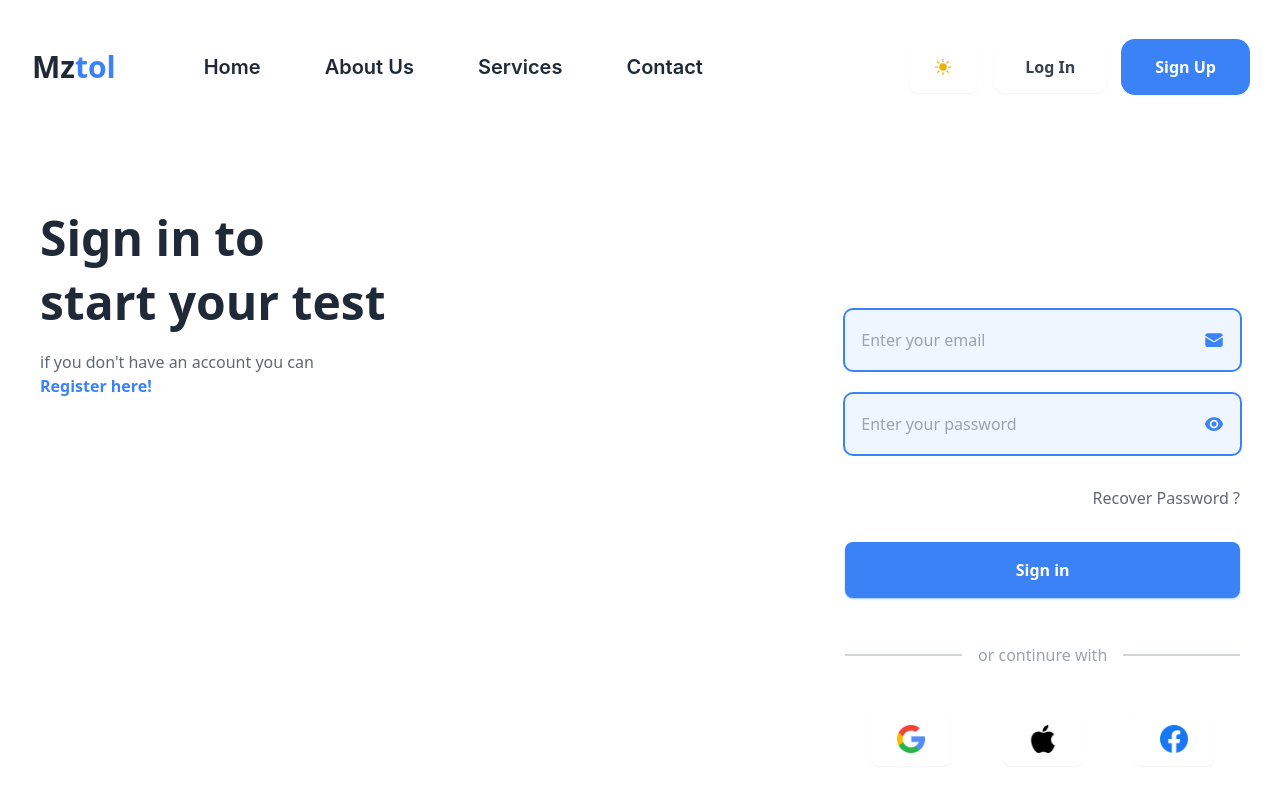
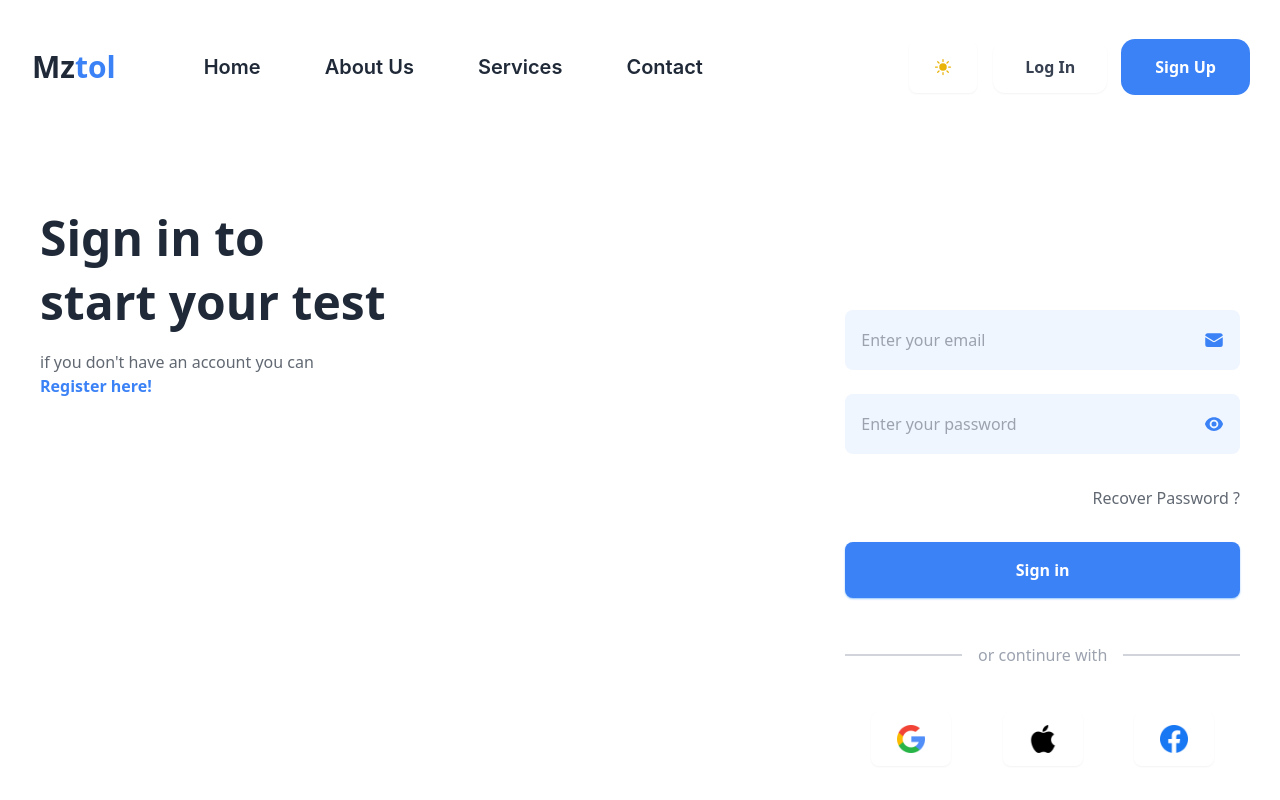
Before and after one commit to chihabMe/daw-addiction-detector, a React (Vite) app in the folder frontend/: page /accounts/login in a window 1280 px wide. Shown: the top 800 px of the page. Built offline with nearby package versions, Linux system fonts and the light colour scheme.

Commit message:
fixed biuld problems

```diff
--- a/frontend/src/components/layout/Header/HeaderDesktopView.tsx
+++ b/frontend/src/components/layout/Header/HeaderDesktopView.tsx
@@ -12,13 +12,13 @@ interface Props {
 const HeaderDesktopView = ({ links }: Props) => {
   const pathname = useLocation().pathname
   return (
-    <div className=" hidden  lg:flex items-center justify-between grow  ">
+    <div className=" hidden   lg:flex items-center justify-between grow  ">
       <nav className="flex  grow ">
         <ul className="flex gap-4 items-center  ">
           {links.map((link, idx) => (
             <li
               key={idx}
-              className="font-[600] font-inter py-3 px-6   text-[20px]   text-text-darker dark:text-text-ligther capitalize hover:text-primary relative"
+              className="font-[600] font-inter py-3 px-6   text-[20px]   text-text-darker dark:text-text-ligther capitalize hover:text-primary  relative"
             >
               {pathname==link.href &&
                 <motion.div
--- a/frontend/src/components/pages/home/Hero.tsx
+++ b/frontend/src/components/pages/home/Hero.tsx
@@ -31,18 +31,19 @@ const Hero = () => {
 
           <div className="flex   items-center gap-6 mt-8">
             <Link to="/quiz" className="">
-              <Button  className="rounded-xl px-4 py-4 md:px-6 md:py-4 !w-full  ">
+              <Button  className="rounded-xl hover:shadow-lg hover:shadow-blue-500 px-4 py-4 md:px-6 md:py-4 !w-full  ">
                 Start Now!
               </Button>
             </Link>
             <Link to="/how-it-works" className="">
-              <Button  className="rounded-xl  px-4 py-4 md:px-6 md:py-4  !w-full bg-transparent text-text-darker dark:text-text-ligther">
+              <Button  className="rounded-xl    px-4 py-4 md:px-6 md:py-4  !w-full bg-transparent text-text-darker dark:text-text-ligther">
                 How It Works?
               </Button>
             </Link>
           </div>
         </div>
-        <div className="hidden   lg:block">
+        <div className="hidden  relative  lg:block">
+          <div className="bg-blue-300 dark:bg-blue-700 absolute -z-10 w-[600px] -translate-y-1/2 h-[450px] top-1/2 bottom-1/2 blur-[100px]"/>
           <img
             className="w-[600px] h-[600px]"
             src="/images/home/doctor.svg"
--- a/frontend/src/components/ui/Button.tsx
+++ b/frontend/src/components/ui/Button.tsx
@@ -1,19 +1,22 @@
-import  {  ReactNode } from "react";
-import { twMerge } from 'tailwind-merge'
+import { HTMLProps, ReactNode } from "react";
+import { twMerge } from "tailwind-merge";
 
-interface Props   {
+interface Props extends HTMLProps<HTMLButtonElement> {
   children: ReactNode;
   className?: string;
   onClick?: () => void;
-  type?:"submit"|"reset";
+  type?: "submit" | "reset";
 }
-const Button = ({ children,className, onClick,type} : Props) => {
-
+const Button = ({ children, className, onClick, type, ...props }: Props) => {
   return (
     <button
+      {...props}
       type={type}
       onClick={onClick}
-      className={twMerge("text-white  shadow-sm hover:shadow-lg px-10 py-4 font-bold rounded-lg transition-all duration-200 cursor-pointer bg-primary hover:ring-1 hover:ring-blue-500 active:ring-2 active:ring-blue-500 ",className)}
+      className={twMerge(
+        `${props.disabled&&"opacity-90"} text-white  shadow-sm hover:shadow-lg px-10 py-4 font-bold rounded-lg transition-all duration-200 cursor-pointer bg-primary hover:ring-1 hover:ring-blue-500 active:ring-2 active:ring-blue-500 `,
+        className,
+      )}
     >
       {children}
     </button>
--- a/frontend/src/components/ui/Input.tsx
+++ b/frontend/src/components/ui/Input.tsx
@@ -6,28 +6,29 @@ interface Props extends HTMLProps<HTMLInputElement> {
   iconOnClick?: () => void;
   name: string;
 }
-const Input = ({ Icon, name,  ...props }: Props) => {
+const Input = ({ Icon, name, ...props }: Props) => {
   const [focus, setFocus] = useState(false);
-  const [fields, state, actions] = useField({ name});
-  const hasError = !state.touched && state.error != undefined;
-  const valid = !state.touched && state.error == undefined;
+  const [field, meta, _] = useField({ name });
+  const hasError = meta.touched && meta.error;
+  const valid = meta.touched && !meta.error;
+  console.log(meta)
+
   return (
     <div className="w-full flex flex-col gap-2">
       <div
         className={twMerge(
-          ` transition-all duration-200 ${
+          `transition-all duration-200 ${
             focus && !hasError && "ring-2 ring-blue-400"
           }
-${hasError && "!ring-2 !ring-red-400 !text-red-400"}
-
-${valid && "!ring-2 !ring-primary "}
-items-center flex justify-between   h-[60px] px-4 rounded-lg outline-none bg-white dark:bg-gray-700 w-full text-text-darker dark:text-text-ligther font-medium`,
+          ${hasError && "ring-2 ring-red-400 text-red-400"}
+          ${valid && "ring-2 ring-primary"}
+          items-center flex justify-between h-[60px] px-4 rounded-lg outline-none bg-white dark:bg-gray-700 w-full text-text-darker dark:text-text-ligther font-medium`,
           props.className,
         )}
       >
         <input
           {...props}
-          {...fields}
+          {...field}
           className="bg-transparent w-full outline-none"
           onFocus={() => setFocus(true)}
           onBlur={() => setFocus(false)}
@@ -40,11 +41,10 @@ items-center flex justify-between   h-[60px] px-4 rounded-lg outline-none bg-whi
       </div>
       {hasError && (
         <div>
-          <span className="text-red-400">{state.error}</span>
+          <span className="text-red-400">{meta.error}</span>
         </div>
       )}
     </div>
   );
 };
-
 export default Input;
--- a/frontend/src/pages/accounts/login.tsx
+++ b/frontend/src/pages/accounts/login.tsx
@@ -1,9 +1,9 @@
-import { FormEvent, useState } from "react";
+import { useState } from "react";
 import Button from "../../components/ui/Button";
 import Input from "../../components/ui/Input";
 import { EnvelopeIcon, EyeIcon, EyeSlashIcon } from "@heroicons/react/24/solid";
 import { motion } from "framer-motion";
-import { Form, Link } from "react-router-dom";
+import {  Link } from "react-router-dom";
 import { Formik } from "formik";
 import { loginSchema } from "../../schemas/login.schema";
 const initialState = {
@@ -48,13 +48,13 @@ const LoginPage = () => {
           <Formik
             initialValues={initialState}
             validationSchema={loginSchema}
-            validateOnChange={true}
-            onSubmit={(values, actions) => {
+            onSubmit={async (values, actions) => {
               console.log(values);
               actions.resetForm();
             }}
           >
-            <Form className="flex flex-col ">
+            {(props) => (
+              <form onSubmit={props.handleSubmit} className="flex flex-col ">
                 <Input
                   name="email"
                   type="email"
@@ -81,12 +81,14 @@ const LoginPage = () => {
                   </Link>
                 </div>
                 <Button
+                  disabled={props.isSubmitting}
                   type="submit"
                   className="mt-4 font-bold shadow-sm shadow-blue-300 hover:shadow-blue-300 hover:shadow-lg"
                 >
                   Sign in
                 </Button>
-            </Form>
+              </form>
+            )}
           </Formik>
           <div className="flex items-center justify-between gap-4 py-4  text-gray-400 font-medium">
             <motion.hr className=" grow my-6 border-t-2 border-gray-300 dark:border-gray-600" />
--- a/frontend/src/pages/accounts/signup.tsx
+++ b/frontend/src/pages/accounts/signup.tsx
@@ -1,9 +1,9 @@
-import { FormEvent, useState } from "react";
+import {  useState } from "react";
 import Button from "../../components/ui/Button";
 import Input from "../../components/ui/Input";
 import { EnvelopeIcon, EyeIcon, EyeSlashIcon } from "@heroicons/react/24/solid";
 import { motion } from "framer-motion";
-import { Form, Link } from "react-router-dom";
+import {  Link } from "react-router-dom";
 import { Formik } from "formik";
 import { signupSchema } from "../../schemas/signup.schema";
 const initialFormValues = {
@@ -16,9 +16,9 @@ const initialFormValues = {
 const SignupPage = () => {
   const [showPassword, setShowPassword] = useState(false);
   const toggleShowPassword = () => setShowPassword((prev) => !prev);
-  const handleFormSubmit = (e: FormEvent) => {
-    e.preventDefault();
-  };
+  // const handleFormSubmit = (e: FormEvent) => {
+  //   e.preventDefault();
+  // };
   return (
     <main className="w-full min-h-screen flex  justify-center items-center  ">
       <motion.section
@@ -60,7 +60,8 @@ const SignupPage = () => {
             validationSchema={signupSchema}
             validateOnChange={true}
           >
-            <Form className="flex flex-col  ">
+            {(props) => (
+              <form onSubmit={props.handleSubmit} className="flex flex-col  ">
                 <Input
                   name="email"
                   type="email"
@@ -112,7 +113,8 @@ const SignupPage = () => {
                 >
                   Sign Up
                 </Button>
-            </Form>
+              </form>
+            )}
           </Formik>
           <div className="flex items-center justify-between gap-4 py-4  text-gray-400 font-medium">
             <motion.hr className=" grow my-6 border-t-2 border-gray-300 dark:border-gray-600" />
```
Lines whose indentation alone changed are shown as unchanged.
